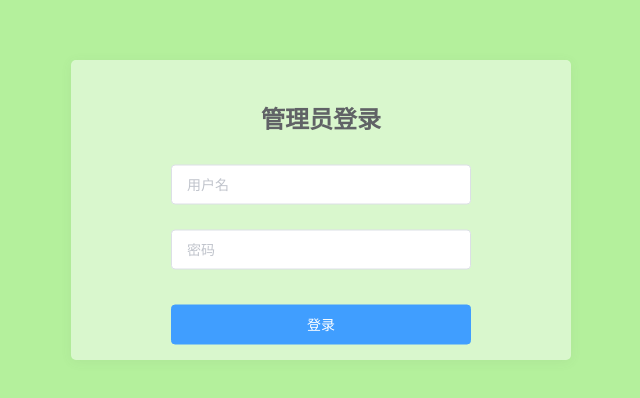
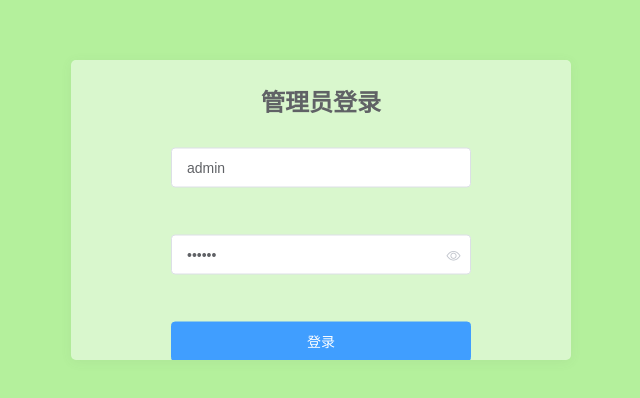
Before and after one commit to zhaoxin311/build-the-project, a Vue app: page /login in a window 1280 px wide. Shown: the part 190-588 px from the top of the page, without its empty margins (319-959 px from the left). Built offline with nearby package versions, Linux system fonts and the light colour scheme.

Commit message:
标签页

```diff
--- a/src/layout/components/TagsView/index.vue
+++ b/src/layout/components/TagsView/index.vue
@@ -6,6 +6,12 @@
       :key="tag.path"
       :to="tag.path"
     >
+      <!-- <el-tag
+        :closable="true"
+        :class="isActive(tag.path) ? 'active' : ''"
+        @click.prevent="colseViewTabs(tag, $event)"
+      >
+      </el-tag> -->
       {{ tag.name }}
     </router-link>
   </div>
--- /dev/null
+++ b/src/utils/validate.js
@@ -0,0 +1,16 @@
+/**
+ * @param {string} path
+ * @returns {Boolean}
+ */
+export function isExternal(path) {
+  return /^(https?:|mailto:|tel:)/.test(path);
+}
+
+/**
+ * @param {string} str
+ * @returns {Boolean}
+ */
+export function validUsername(str) {
+  const valid_map = ["admin", "editor"];
+  return valid_map.indexOf(str.trim()) >= 0;
+}
--- a/src/views/login/index.vue
+++ b/src/views/login/index.vue
@@ -2,39 +2,91 @@
   <div>
     <div class="app">
       <div class="content">
-        <div class="content_input">
+        <el-form class="content_input" :model="loginForm" :rules="loginRules">
           <div class="title">
             <p>管理员登录</p>
           </div>
+          <el-form-item prop="username">
             <el-input
-            v-model="userName"
+              v-model="loginForm.userName"
               clearable
               placeholder="用户名"
             ></el-input>
+          </el-form-item>
+          <el-form-item prop="password">
             <el-input
-            v-model="passWord"
+              v-model="loginForm.passWord"
               clearable
               show-password
               placeholder="密码"
             ></el-input>
+          </el-form-item>
+
           <div class="content_button">
             <el-button type="primary" @click="SignIn">登录</el-button>
           </div>
-        </div>
+        </el-form>
       </div>
     </div>
   </div>
 </template>
 <script>
+import { validUsername } from "@/utils/validate";
 export default {
   data() {
+    const validateUsername = (rule, value, callback) => {
+      if (!validUsername(value)) {
+        callback(new Error("Please enter the correct user name"));
+      } else {
+        callback();
+      }
+    };
+    const validatePassword = (rule, value, callback) => {
+      if (value.length < 6) {
+        callback(new Error("The password can not be less than 6 digits"));
+      } else {
+        callback();
+      }
+    };
     return {
-      userName: "",
-      passWord: "",
+      loginForm: {
+        userName: "admin",
+        passWord: "111111",
+      },
+      loginRules: {
+        userName: [
+          { required: true, trigger: "blur", validator: validateUsername },
+        ],
+        passWord: [
+          { required: true, trigger: "blur", validator: validatePassword },
+        ],
+      },
     };
   },
+  // watch: {
+  //   $route: {
+  //     handler: function (route) {
+  //       this.redirect = route.query && route.query.redirect;
+  //     },
+  //     immediate: true,
+  //   },
+  // },
   methods: {
-    SignIn() {},
+    SignIn() {
+      // this.$refs.loginForm.validate((valid) => {
+      //   if (valid) {
+      //     this.$store
+      //       .dispatch("/login", this.loginForm)
+      //       .then(() => {
+      //         this.$router.push({ path: this.redirect || "/" });
+      //       })
+      //       .catch(() => {});
+      //   } else {
+      console.log("error submit!!");
+      //     return false;
+      //   }
+      // });
+    },
   },
 };
 </script>
```
Also changed, not shown: src/store/modules/app.js (added, +42 -0 lines). Lines whose indentation alone changed are shown as unchanged.
